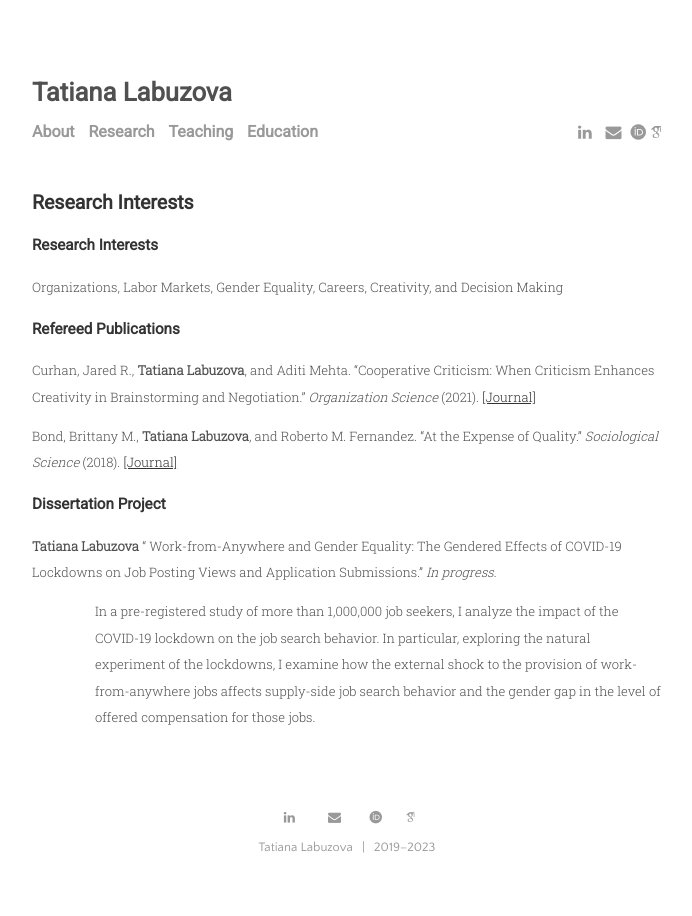
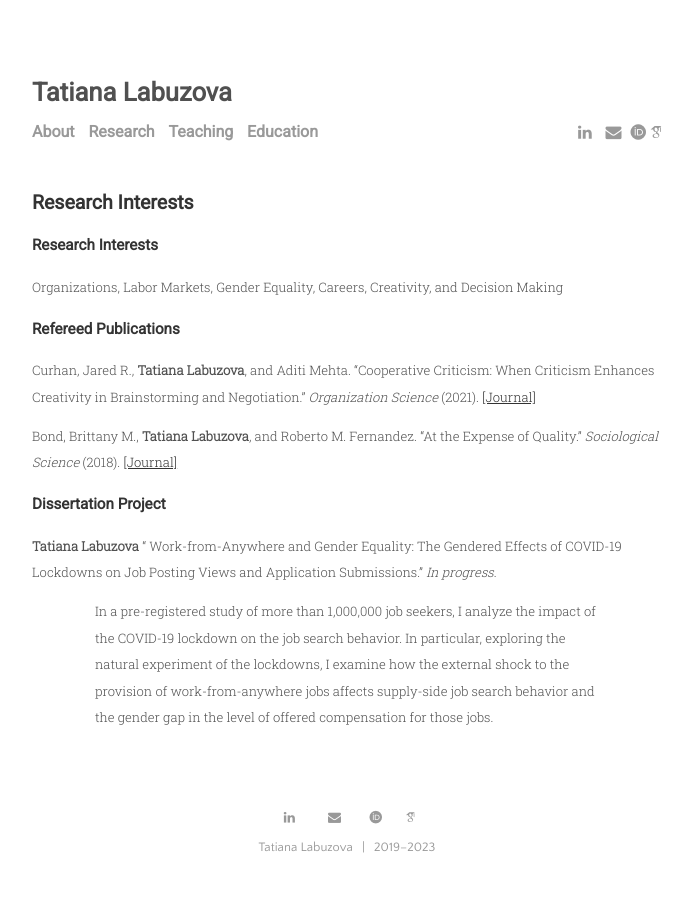
Before and after one commit to tatianalabuzova/tatianalabuzova.github.io, a Jekyll site: the page built from menu/research.md, in a window 1280 px wide. Shown: the whole page, without its empty margins (293-985 px from the left). Built offline with Jekyll 4.4.1, drawn with Linux system fonts in a browser that asks for light colours; some web fonts are replaced; our own code applies the rules of GitHub Pages for plain Markdown files.

Commit message:
Update research.md

```diff
--- a/menu/research.md
+++ b/menu/research.md
@@ -17,4 +17,4 @@ Bond, Brittany M., <b>Tatiana Labuzova</b>, and Roberto M. Fernandez. "At the Ex
 
 <b>Tatiana Labuzova</b> " Work-from-Anywhere and Gender Equality: The Gendered Effects of COVID-19 Lockdowns on Job Posting Views and Application Submissions." _In progress_.
 
-<p style="margin-left:10%">In a pre-registered study of more than 1,000,000 job seekers, I analyze the impact of the COVID-19 lockdown on the job search behavior. In particular, exploring the natural experiment of the lockdowns, I examine how the external shock to the provision of work-from-anywhere jobs affects supply-side job search behavior and the gender gap in the level of offered compensation for those jobs.</p>
+<p style="margin-left:10%; margin-right:10%;">In a pre-registered study of more than 1,000,000 job seekers, I analyze the impact of the COVID-19 lockdown on the job search behavior. In particular, exploring the natural experiment of the lockdowns, I examine how the external shock to the provision of work-from-anywhere jobs affects supply-side job search behavior and the gender gap in the level of offered compensation for those jobs.</p>
```
